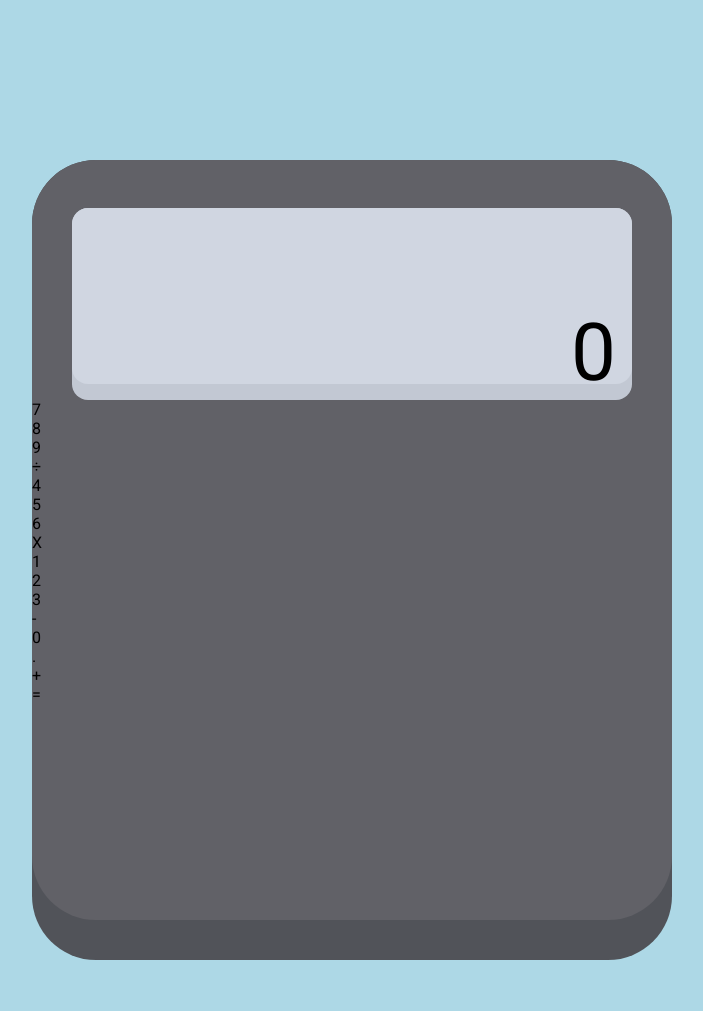
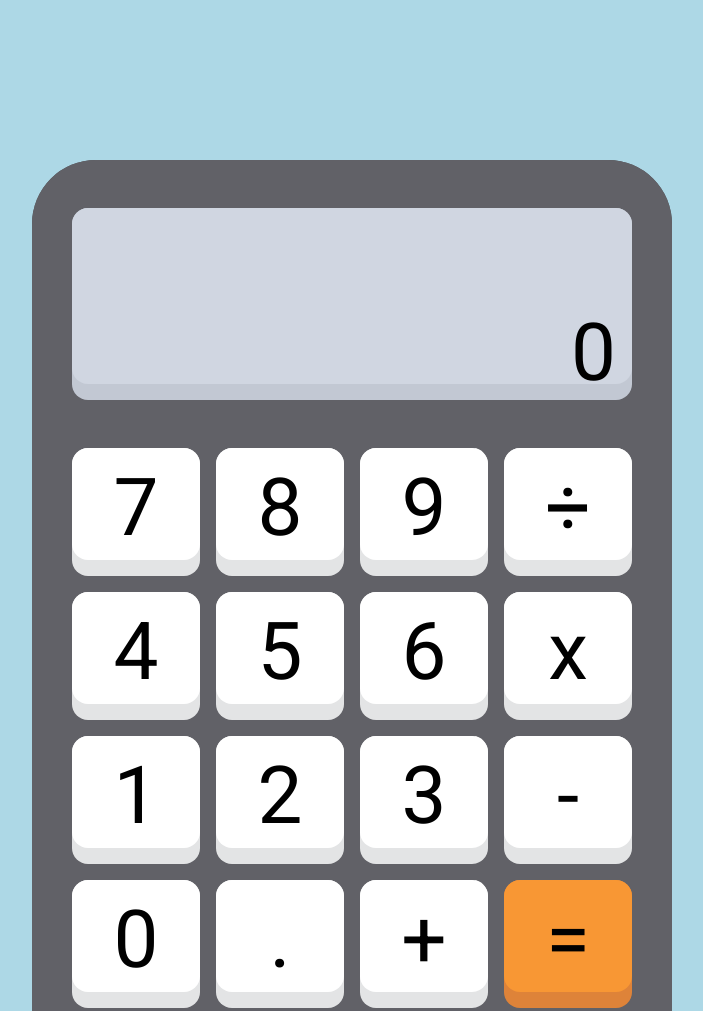
Before and after one commit to vanmark19/calculator, a plain HTML site: page index.html in a window 1280 px wide. Shown: the top 1011 px of the page, without its empty margins (288-991 px from the left). Before the commit the page ends 960 px from the top, so only its background shows below. Drawn offline with Linux system fonts and the light colour scheme.

Commit message:
Finished all the styling

```diff
--- a/index.html
+++ b/index.html
@@ -13,24 +13,27 @@
 <body>
   <main>
     <div class="inner-main">
-      <section class="output"><div class="outer"><div class="inner"><p class="small"></p><p class = 'big'>0</p></div></div></section>
-      <section class = 'operations'>
-        <div class="outer"><div class="inner"></div>7</div>
-        <div class="outer"><div class="inner"></div>8</div>
-        <div class="outer"><div class="inner"></div>9</div>
-        <div class="outer"><div class="inner"></div>&#247</div>
-        <div class="outer"><div class="inner"></div>4</div>
-        <div class="outer"><div class="inner"></div>5</div>
-        <div class="outer"><div class="inner"></div>6</div>
-        <div class="outer"><div class="inner"></div>X</div>
-        <div class="outer"><div class="inner"></div>1</div>
-        <div class="outer"><div class="inner"></div>2</div>
-        <div class="outer"><div class="inner"></div>3</div>
-        <div class="outer"><div class="inner"></div>-</div>
-        <div class="outer"><div class="inner"></div>0</div>
-        <div class="outer"><div class="inner"></div>.</div>
-        <div class="outer"><div class="inner"></div>+</div>
-        <div class="outer-equal"><div class="inner"></div>=</div>
+      <section class="output"><div class="outer"><div class="inner-output"><p class="small"></p><p class = 'big'>0</p></div></div></section>
+      <section class = 'operations-wraper'>
+        <div class="operations">
+        <div class="outer"><div class="inner">7</div></div>
+        <div class="outer"><div class="inner">8</div></div>
+        <div class="outer"><div class="inner">9</div></div>
+        <div class="outer"><div class="inner">&#247</div></div>
+        <div class="outer"><div class="inner">4</div></div>
+        <div class="outer"><div class="inner">5</div></div>
+        <div class="outer"><div class="inner">6</div></div>
+        <div class="outer"><div class="inner">x</div></div>
+        <div class="outer"><div class="inner">1</div></div>
+        <div class="outer"><div class="inner">2</div></div>
+        <div class="outer"><div class="inner">3</div></div>
+        <div class="outer"><div class="inner">-</div></div>
+        <div class="outer"><div class="inner">0</div></div>
+        <div class="outer"><div class="inner">.</div></div>
+        <div class="outer"><div class="inner">+</div></div>
+        <div class="outer-equal"><div class="inner-equal">=</div></div>
+        </div>
+
       </section>
     </div>
 
--- a/style.css
+++ b/style.css
@@ -16,7 +16,7 @@ html{
 main{
   margin-top: 10rem;
   width: 40rem;
-  height: 50rem;
+  height: 60rem;
   background-color: #515359;
   border-radius: 4rem;
 }
@@ -24,7 +24,7 @@ main{
 .inner-main{
   background-color: #616167;
   width: 100%;
-  height: 47.5rem;
+  height: 57.5rem;
   border-radius: 4rem;
   display: flex;
   flex-direction: column;
@@ -34,6 +34,7 @@ main{
   display: flex;
   justify-content: center;
   margin-top: 3rem;
+  margin-bottom: 3rem;
 }
 
 .output .outer{
@@ -43,7 +44,7 @@ main{
   border-radius: 1rem;
 }
 
-.output .inner{
+.inner-output{
   background-color: #D0D6E1;
   border-radius: 1rem;
   height: 11rem;
@@ -64,3 +65,52 @@ main{
   font-size: 2.5rem;
   color: #4d4d4d;
 }
+
+.operations-wraper{
+  display: flex;
+  justify-content: center;
+}
+
+.operations{
+  width: 35rem;
+  display: flex;
+  justify-content: space-between;
+  flex-wrap: wrap;
+}
+
+.operations .outer, .outer-equal{
+  width: 8rem;
+  height: 8rem;
+  margin-bottom: 1rem;
+  border-radius: 1rem;
+}
+
+.inner, .inner-equal{
+  height: 7rem;
+  border-radius: 1rem;
+  text-align: center;
+  padding: 0.8rem 0;
+  font-size: 5rem;
+  transition: 0.1s all;
+}
+
+.inner:hover, .inner-equal:hover{
+  height: 7.5rem;
+
+}
+
+.operations .outer{
+  background-color: #E3E4E5;
+}
+
+.inner{
+  background-color: #FFFFFF;
+}
+
+.outer-equal{
+  background-color: #DE8339;
+}
+
+.inner-equal{
+  background-color: #F89734;
+}
```
